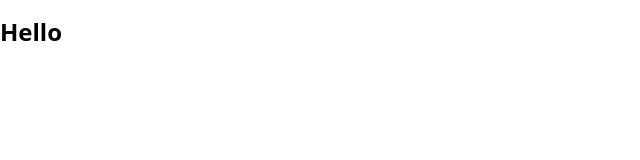
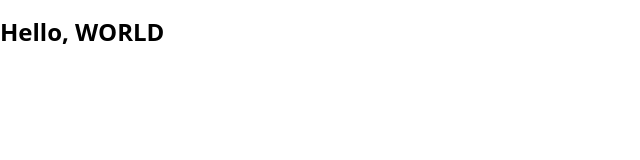
Before and after one commit to shakilmith/codeinjar, a Gatsby site: page /demo in a window 1280 px wide. Shown: the whole page, without its empty margins (0-640 px from the left). Built offline with nearby package versions, Linux system fonts and the light colour scheme; Gatsby itself is replaced by a stand-in of ours; a web font is replaced by a local one.

Commit message:
new commit

```diff
--- a/src/pages/demo.js
+++ b/src/pages/demo.js
@@ -1,7 +1,9 @@
-import { Link } from "gatsby"
 import * as React from "react"
-import { graphql } from "gatsby"
 
 export default function Demo(){
-    return <h2>Hello</h2>
+    return (
+        <div>
+            <h2>Hello, WORLD</h2>
+        </div>
+    )
 }
```
